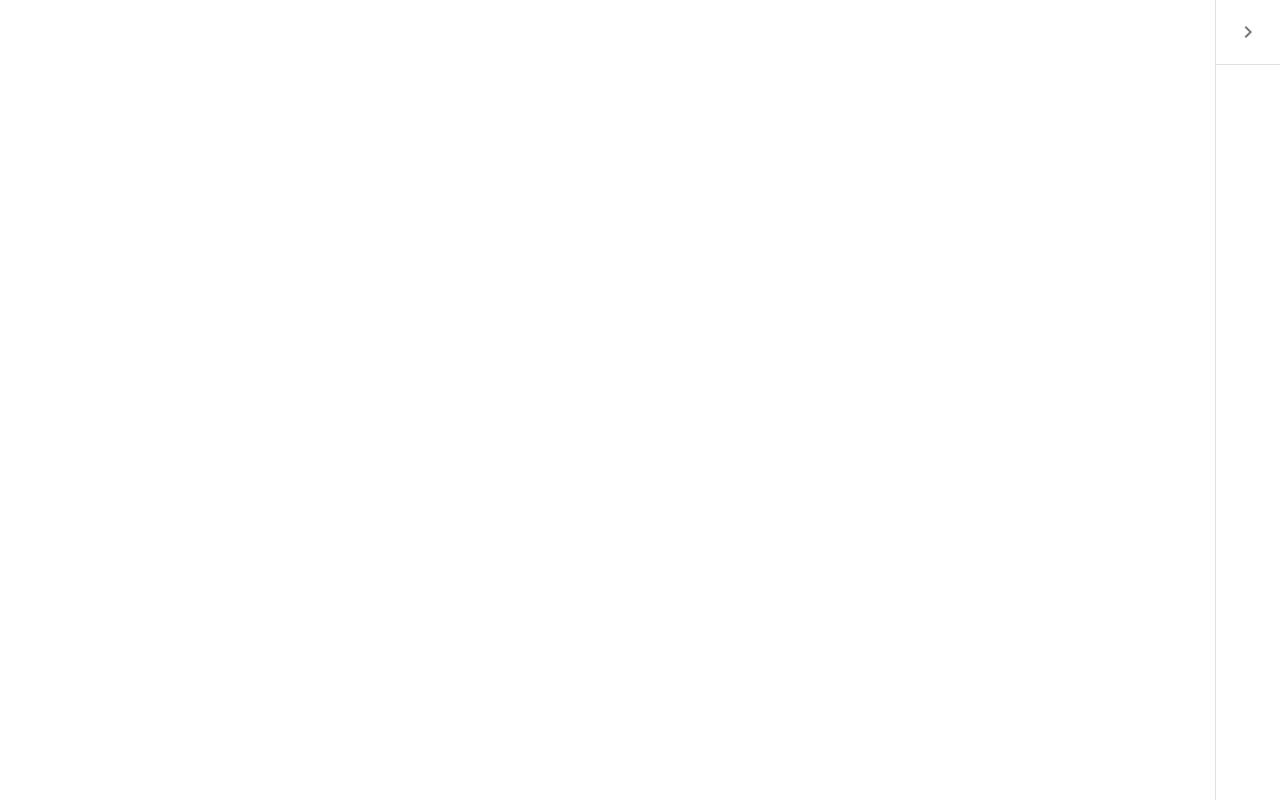
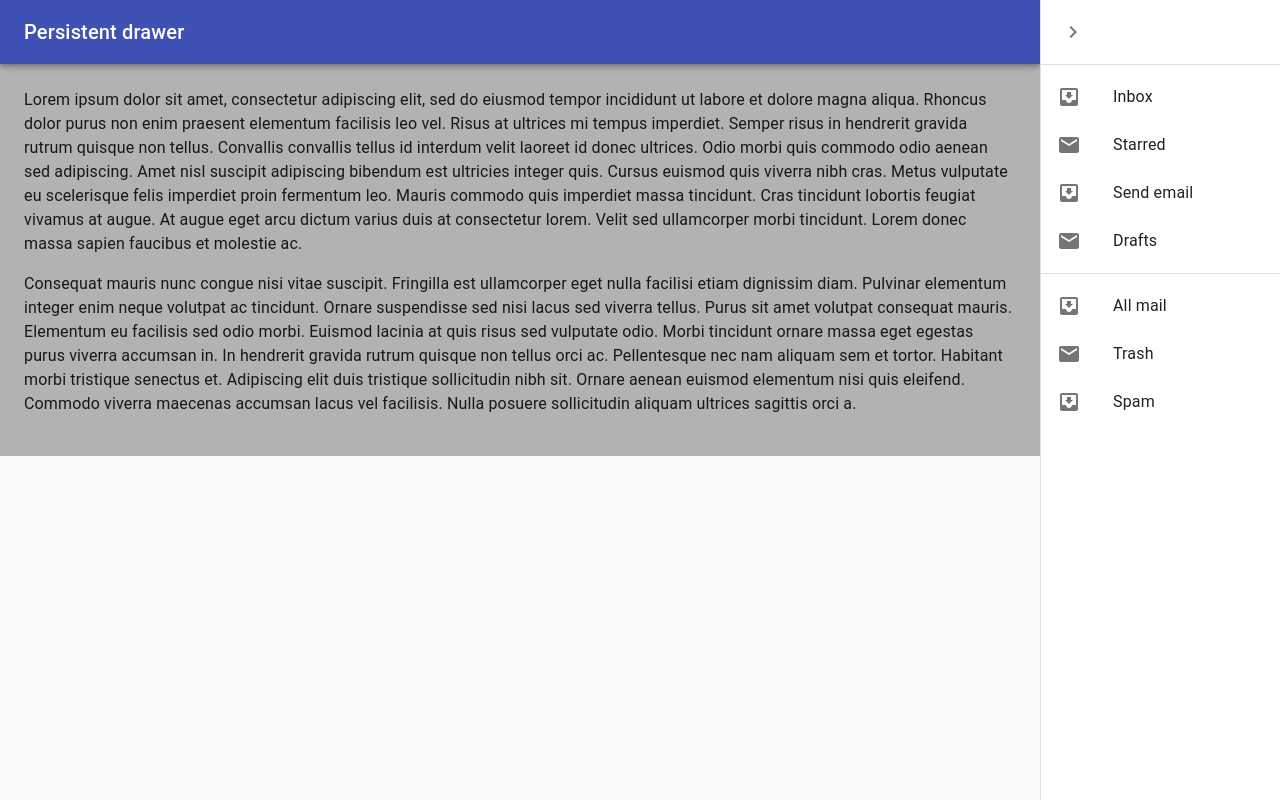
Before and after one commit to yaroAmaro219/Powerpups, a React (Create React App) app in the folder client/: page /employee-profile in a window 1280 px wide. Both pictures are taken after a click on the button "open drawer". Built offline with nearby package versions, Linux system fonts and the light colour scheme; no server answers.

Commit message:
finish profile modal and dashboard styling

```diff
--- a/client/src/components/EmployeeProfile.jsx
+++ b/client/src/components/EmployeeProfile.jsx
@@ -69,7 +69,6 @@
 //     </div>
 //   );
 // }
-
 import React from 'react';
 import clsx from 'clsx';
 import { makeStyles, useTheme } from '@material-ui/core/styles';
@@ -164,13 +163,66 @@ export default function PersistentDrawerRight() {
 
   return (
     <div className={classes.root}>
-
+      <CssBaseline />
+      <AppBar
+        position="fixed"
+        className={clsx(classes.appBar, {
+          [classes.appBarShift]: open,
+        })}
+      >
+        <Toolbar>
+          <Typography variant="h6" noWrap className={classes.title}>
+            Persistent drawer
+          </Typography>
+          <IconButton
+            color="inherit"
+            aria-label="open drawer"
+            edge="end"
+            onClick={handleDrawerOpen}
+            className={clsx(open && classes.hide)}
+          >
+            <MenuIcon />
+          </IconButton>
+        </Toolbar>
+      </AppBar>
+      <main
+        className={clsx(classes.content, {
+          [classes.contentShift]: open,
+        })}
+      >
+        <div className={classes.drawerHeader} />
+        <Typography paragraph>
+          Lorem ipsum dolor sit amet, consectetur adipiscing elit, sed do eiusmod tempor incididunt
+          ut labore et dolore magna aliqua. Rhoncus dolor purus non enim praesent elementum
+          facilisis leo vel. Risus at ultrices mi tempus imperdiet. Semper risus in hendrerit
+          gravida rutrum quisque non tellus. Convallis convallis tellus id interdum velit laoreet id
+          donec ultrices. Odio morbi quis commodo odio aenean sed adipiscing. Amet nisl suscipit
+          adipiscing bibendum est ultricies integer quis. Cursus euismod quis viverra nibh cras.
+          Metus vulputate eu scelerisque felis imperdiet proin fermentum leo. Mauris commodo quis
+          imperdiet massa tincidunt. Cras tincidunt lobortis feugiat vivamus at augue. At augue eget
+          arcu dictum varius duis at consectetur lorem. Velit sed ullamcorper morbi tincidunt. Lorem
+          donec massa sapien faucibus et molestie ac.
+        </Typography>
+        <Typography paragraph>
+          Consequat mauris nunc congue nisi vitae suscipit. Fringilla est ullamcorper eget nulla
+          facilisi etiam dignissim diam. Pulvinar elementum integer enim neque volutpat ac
+          tincidunt. Ornare suspendisse sed nisi lacus sed viverra tellus. Purus sit amet volutpat
+          consequat mauris. Elementum eu facilisis sed odio morbi. Euismod lacinia at quis risus sed
+          vulputate odio. Morbi tincidunt ornare massa eget egestas purus viverra accumsan in. In
+          hendrerit gravida rutrum quisque non tellus orci ac. Pellentesque nec nam aliquam sem et
+          tortor. Habitant morbi tristique senectus et. Adipiscing elit duis tristique sollicitudin
+          nibh sit. Ornare aenean euismod elementum nisi quis eleifend. Commodo viverra maecenas
+          accumsan lacus vel facilisis. Nulla posuere sollicitudin aliquam ultrices sagittis orci a.
+        </Typography>
+      </main>
       <Drawer
-        className="employee"
+        className={classes.drawer}
         variant="persistent"
         anchor="right"
-        open={true}
-
+        open={open}
+        classes={{
+          paper: classes.drawerPaper,
+        }}
       >
         <div className={classes.drawerHeader}>
           <IconButton onClick={handleDrawerClose}>
@@ -178,6 +230,23 @@ export default function PersistentDrawerRight() {
           </IconButton>
         </div>
         <Divider />
+        <List>
+          {['Inbox', 'Starred', 'Send email', 'Drafts'].map((text, index) => (
+            <ListItem button key={text}>
+              <ListItemIcon>{index % 2 === 0 ? <InboxIcon /> : <MailIcon />}</ListItemIcon>
+              <ListItemText primary={text} />
+            </ListItem>
+          ))}
+        </List>
+        <Divider />
+        <List>
+          {['All mail', 'Trash', 'Spam'].map((text, index) => (
+            <ListItem button key={text}>
+              <ListItemIcon>{index % 2 === 0 ? <InboxIcon /> : <MailIcon />}</ListItemIcon>
+              <ListItemText primary={text} />
+            </ListItem>
+          ))}
+        </List>
       </Drawer>
     </div>
   );
--- a/client/src/components/SearchBar.jsx
+++ b/client/src/components/SearchBar.jsx
@@ -4,21 +4,49 @@ import Select, { components } from "react-select";
 
 import '../styles/SearchBar.css';
 import SearchIcon from '@material-ui/icons/Search'
-
+import Button from '@material-ui/core/Button';
+import Dialog from '@material-ui/core/Dialog';
+import DialogActions from '@material-ui/core/DialogActions';
+import DialogContent from '@material-ui/core/DialogContent';
+import DialogContentText from '@material-ui/core/DialogContentText';
+import DialogTitle from '@material-ui/core/DialogTitle';
+import Slide from '@material-ui/core/Slide';
+import FiberManualRecordIcon from '@material-ui/icons/FiberManualRecord';
+import LocationOnIcon from '@material-ui/icons/LocationOn';
+import CallIcon from '@material-ui/icons/Call';
+import EmailIcon from '@material-ui/icons/Email';
+import AccessTimeIcon from '@material-ui/icons/AccessTime';
 
 const indicatorSeparatorStyle = {
     display: 'none',
   };
+
+const Transition = React.forwardRef(function Transition(props, ref) {
+  return <Slide direction="up" ref={ref} {...props} />;
+});
 
 class SearchBar extends Component {
   constructor(props) {
     super(props);
 
     this.state = {
+      open: false,
       searchInput: "",
       selectedOption: null,
       searchClicked: false,
     };
+  }
+
+  handleProfileOpen = () => {
+    this.setState({
+      open: true
+    });
+  }
+
+  handleProfileClose = () => {
+    this.setState({
+      open: false
+    });
   }
 
 
@@ -34,8 +62,9 @@ class SearchBar extends Component {
       <components.Option {...props}>
         <Link
           className="user-profile-link"
+          onClick={this.handleProfileOpen}
           to={{
-            pathname: "employee-profile",
+            pathname: "/",
             state: { userId: props.data.value },
           }}
         >
@@ -85,10 +114,7 @@ class SearchBar extends Component {
     return (
       <div className="search-page-container">
         <div className="search-container">
-          <form
-            className="form-container"
-            onChange={this.props.onSearchChange}
-          >
+          <form className="form-container" onChange={this.props.onSearchChange}>
             <Select
               className="react-select-container"
               value={selectedOption}
@@ -102,7 +128,7 @@ class SearchBar extends Component {
               closeMenuOnSelect={true}
               classNamePrefix="react-select"
               backspaceRemovesValue={true}
-            //   menuIsOpen={true}
+              //   menuIsOpen={true}
               styles={{
                 valueContainer: (base) => ({
                   ...base,
@@ -114,6 +140,59 @@ class SearchBar extends Component {
             />
           </form>
         </div>
+        <Dialog
+          className="profile-modal-container"
+          open={this.state.open}
+          TransitionComponent={Transition}
+          keepMounted
+          onClose={this.handleProfileClose}
+          aria-labelledby="alert-dialog-slide-title"
+          aria-describedby="alert-dialog-slide-description"
+        >
+          {/* <DialogTitle className="profile-header" id="alert-dialog-slide-title">{"Clint Osterholz"}</DialogTitle> */}
+          <DialogContent className="profile-content">
+            <img
+              className="profile-image"
+              src={require("/Users/carrielipper/Documents/General_Assembly/SEI/post_sei/datadog-hackathon-app/Powerpups/client/src/images/screencapture-keep-google-u-0-2020-05-22-12_42_46.png")}
+              alt="profile-picture"
+            ></img>
+            <div className="profile-introduction">
+              <i className="away-status"><FiberManualRecordIcon /></i>
+              <span className="profile-name">Clint</span>
+              <span className="profile-last-name">Osterholz</span>
+              <span className="profile-pronouns">(He/Him)</span>
+            </div>
+
+            <div className="employee-title">Sales Engineer</div>
+
+            <div className="profile-subcontainer">
+              <i className="profile-icon"><LocationOnIcon /></i>
+              <div className="profile-data">New York, NY</div>
+            </div>
+            <div className="profile-subcontainer">
+              <i className="profile-icon"><CallIcon /></i>
+              <div className="profile-data">917-234-5678</div>
+            </div>
+            <div className="profile-subcontainer">
+              <i className="profile-icon"><EmailIcon /></i>
+              <div className="profile-data">clint@fakemail.com</div>
+            </div>
+            <div className="profile-subcontainer">
+              <i className="profile-icon"><AccessTimeIcon /></i>
+              <div className="profile-data">9:57 p.m.</div>
+            </div>
+
+
+          </DialogContent>
+          <DialogActions className="profile-footer">
+            {/* <Button onClick={this.handleProfileClose} color="primary">
+              Message
+            </Button>
+            <Button onClick={this.handleProfileClose} color="primary">
+              Add to Team
+            </Button> */}
+          </DialogActions>
+        </Dialog>
       </div>
     );
   }
--- a/client/src/styles/SearchBar.css
+++ b/client/src/styles/SearchBar.css
@@ -1,6 +1,24 @@
+html * {
+    font-family: Poppins;
+}
+
+/* =================== A =================== */
+.away-status {
+    margin-right: 3%;
+    margin-top: 1%;
+    color: #08A63D;
+
+}
+
 /* =================== E =================== */
 .employee-profile-container {
     width: 400px;
+}
+
+.employee-title {
+    display: flex;
+    justify-content: center;
+    padding: 3%;
 }
 
 /* F */
@@ -16,12 +34,52 @@
 
 /* P */
 .profile-modal-container {
-    width: 100%;
+    margin-left: 65%;
+}
+
+.profile-content {
     display: flex;
+    flex-direction: column;
+    background-color: #6D73BB;
+    color: whitesmoke;
 }
 
 .profile-header {
-    width: 400px;
+    background-color: #6D73BB;
+    color: whitesmoke;
+}
+
+.profile-introduction {
+    display: flex;
+    flex-direction: row;
+    align-items: center;
+    justify-content: flex-start;
+}
+
+.profile-image {
+    width: 100%;
+    height: 250px;
+}
+.profile-name {
+    margin-right: 2%;
+    font-size: 1em;
+}
+.profile-last-name {
+    margin-right: 25%;
+
+}
+.profile-icon {
+    margin-right: 3%;
+}
+
+.profile-footer {
+    background-color: #6D73BB;
+}
+
+.profile-subcontainer {
+    display: flex;
+    flex-direction: row;
+    align-items: center;
 }
 /* ============ S ============ */
 .search-page-container {
```
Also changed, not shown: client/src/images/screencapture-keep-google-u-0-2020-05-22-12_42_46.png (added), 1 other file (tests, documents, lock files or other folders).
